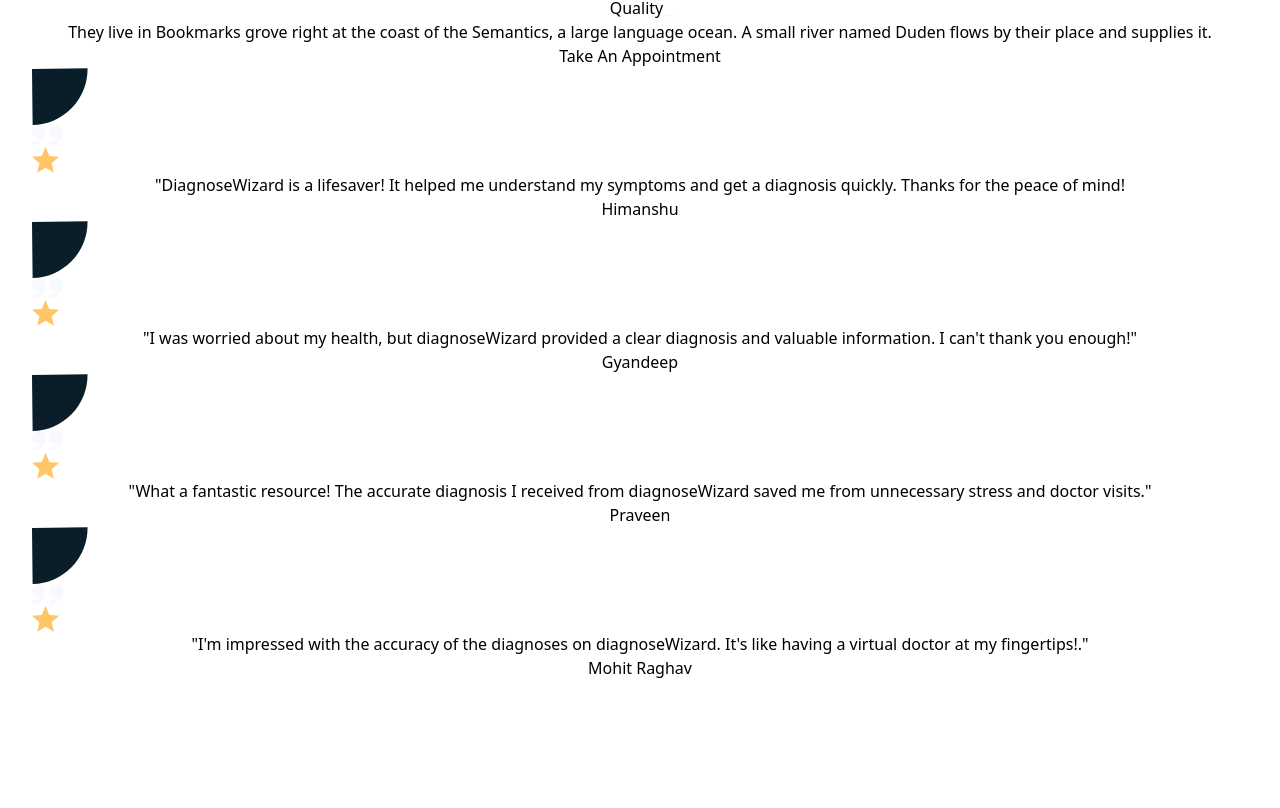
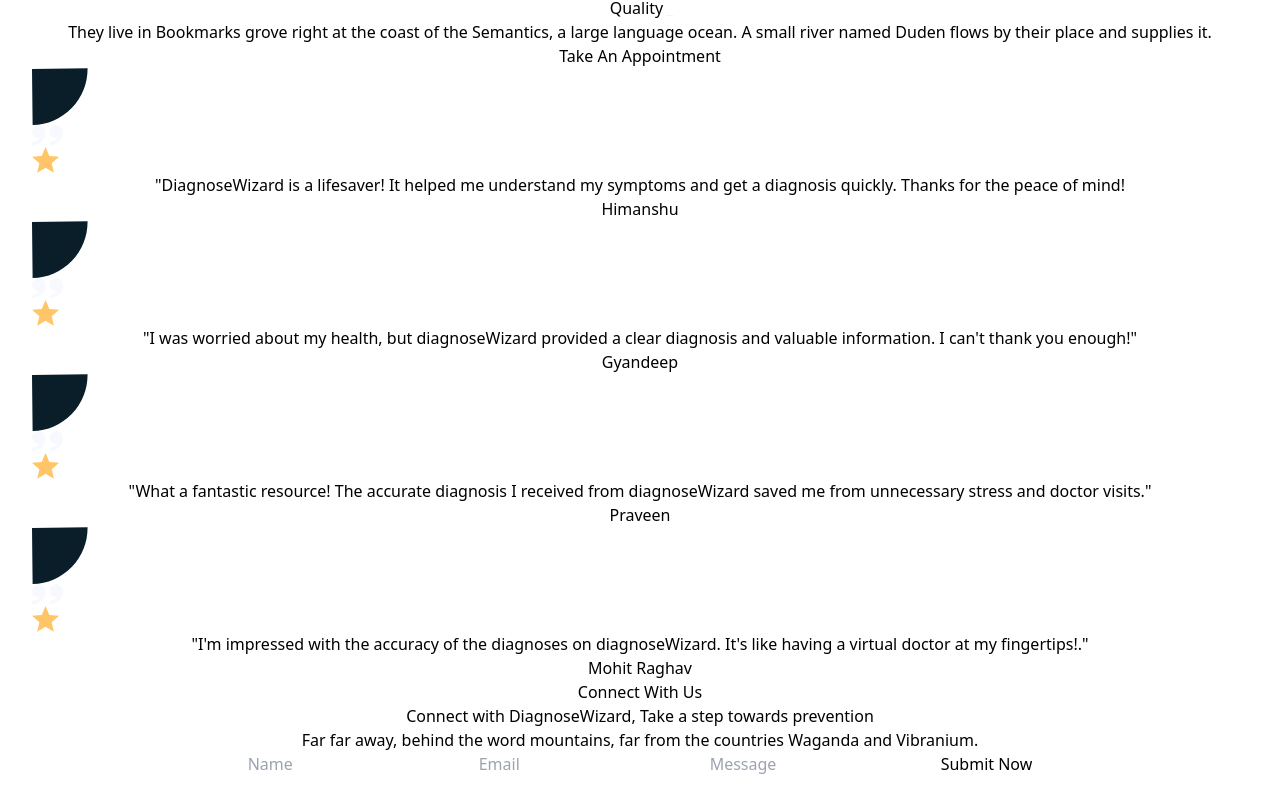
Before and after one commit to adnan-akhtar-ad/DiagnoseWizard, a React (Vite) app in the folder diagnoseWizard/: page / in a window 1280 px wide. Shown: the part 2971-3779 px from the top of the page. Before the commit the page ends 3683 px from the top, so only its background shows below. Built offline with nearby package versions, Linux system fonts and the light colour scheme.

Commit message:
added why choose us page

```diff
--- a/diagnoseWizard/src/App.jsx
+++ b/diagnoseWizard/src/App.jsx
@@ -7,6 +7,7 @@
 import ServicesPage from './Pages/ServicesPage'
 import WhyChooseUs from './Pages/WhyChooseUs'
 import CarousalPage from './Pages/CarousalPage'
+import ConnectWithUs from './Pages/ConnectWithUs'
 
 function App() {
 
@@ -19,6 +20,7 @@
       <ServicesPage/>
       <WhyChooseUs/>
       <CarousalPage/>
+      <ConnectWithUs/>
     </div>
   )
 }
--- a/diagnoseWizard/src/Components/TypeWriter.jsx
+++ b/diagnoseWizard/src/Components/TypeWriter.jsx
@@ -4,7 +4,7 @@
 const TypeWriter = (props) => {
     return ( <Typewriter
         words={props.array}
-        loop={5}
+        loop={Infinity}
         cursor
         cursorStyle="_"
         typeSpeed={90}
--- /dev/null
+++ b/diagnoseWizard/src/Pages/ConnectWithUs.jsx
@@ -0,0 +1,27 @@
+const ConnectWithUs = () => {
+    return (
+        <section className="py-[100px]">
+           <div className="flex text-start justify-between">
+           <div className="w-[464px]">
+                <p className="font-bold text-[12px] font-bold text-[#09A4AD]">
+                    Connect With Us
+                </p>
+                <h1 className="font-bold text-[40px] mb-[40px]">
+                 Connect with DiagnoseWizard, Take a step towards prevention
+                </h1>
+                <p className="font-medium text-[20px]">
+                    Far far away, behind the word mountains, far from the countries Waganda and Vibranium.
+                </p>
+            </div>
+            <div className=" w-[475px] shadow-lg px-[35px]">
+                <input type="text" placeholder="Name" className="w-[400px] h-[50px] rounded-xl my-[10px] border-[1px] border-[#979797] p-[10px]"/>
+                <input type="email" placeholder="Email" className="w-[400px] h-[50px] rounded-xl my-[10px] border-[1px] border-[#979797] p-[10px]" />
+                <input type="text" placeholder="Message" className="w-[400px] h-[150px] rounded-xl my-[10px] border-[1px] border-[#979797] p-[10px]" />
+                <button className="w-[400px] h-[50px] bg-[#18A0A9] text-[#FFFFFF] rounded-xl my-[10px] ">Submit Now</button>
+            </div>
+           </div>
+        </section>
+    );
+}
+
+export default ConnectWithUs;
--- a/diagnoseWizard/src/Pages/WhyChooseUs.jsx
+++ b/diagnoseWizard/src/Pages/WhyChooseUs.jsx
@@ -25,13 +25,7 @@
                 "point": "Coordinated Care"
             },
         ])
-    const [array, setArray] = useState(["Wellness", "Compassion", "Quality",
-        " Strength",
-        "Fitness",
-
-        "Resilience",
-        " Energy",
-    ]);
+    const [array, setArray] = useState(["Wellness", "Compassion", "Quality", " Strength", "Fitness", "Resilience", " Energy",]);
     return (
         <section className="my-[100px]">
             <div>
```
